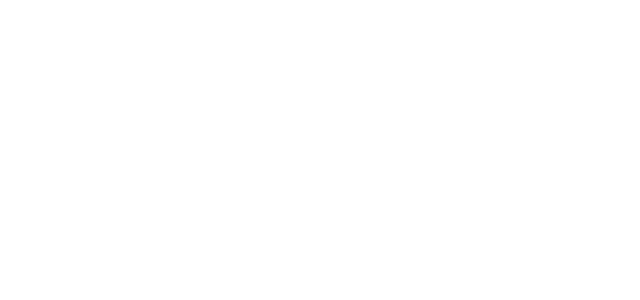
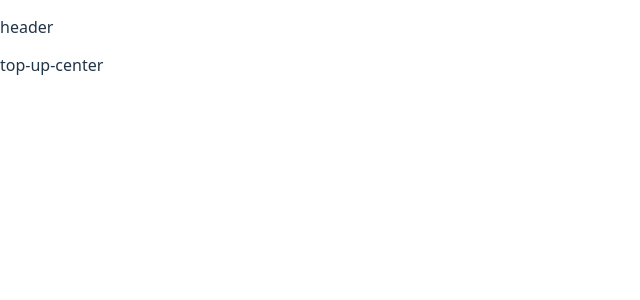
Before and after one commit to daeseopk/hanteo_test, a React (Vite) app: page /top-up-center in a window 1280 px wide. Shown: the top 300 px of the page, without its empty margins (0-640 px from the left). Built offline with nearby package versions, Linux system fonts and the light colour scheme.

Commit message:
design app architecture

```diff
--- a/src/App.tsx
+++ b/src/App.tsx
@@ -1,3 +1,12 @@
+import { QueryClient, QueryClientProvider } from "@tanstack/react-query";
+import Home from "./home";
+
+export const queryClient = new QueryClient();
+
 export default function App() {
-  return <div></div>;
+  return (
+    <QueryClientProvider client={queryClient}>
+      <Home />
+    </QueryClientProvider>
+  );
 }
--- /dev/null
+++ b/src/components/composite/Header/Header.tsx
@@ -0,0 +1,3 @@
+export default function Header() {
+  return <div>Header</div>;
+}
--- /dev/null
+++ b/src/home.tsx
@@ -0,0 +1,10 @@
+import MainRouter from "./routers";
+
+export default function Home() {
+  return (
+    <div>
+      <p>header</p>
+      <MainRouter />
+    </div>
+  );
+}
--- a/src/index.css
+++ b/src/index.css
@@ -7,7 +7,6 @@
 body {
   margin: 0;
   display: flex;
-  place-items: center;
   min-width: 320px;
   min-height: 100vh;
 }
--- /dev/null
+++ b/src/routers.tsx
@@ -0,0 +1,30 @@
+import { createBrowserRouter, RouterProvider } from "react-router-dom";
+const mainRouter = createBrowserRouter([
+  {
+    path: "/chart",
+    element: <div>Chart</div>,
+  },
+  {
+    path: "/WHook",
+    element: <div>WHook</div>,
+  },
+  {
+    path: "/event",
+    element: <div>event</div>,
+  },
+  {
+    path: "/news",
+    element: <div>news</div>,
+  },
+  {
+    path: "/store",
+    element: <div>store</div>,
+  },
+  {
+    path: "/top-up-center",
+    element: <div>top-up-center</div>,
+  },
+]);
+export default function MainRouter() {
+  return <RouterProvider router={mainRouter} />;
+}
```
